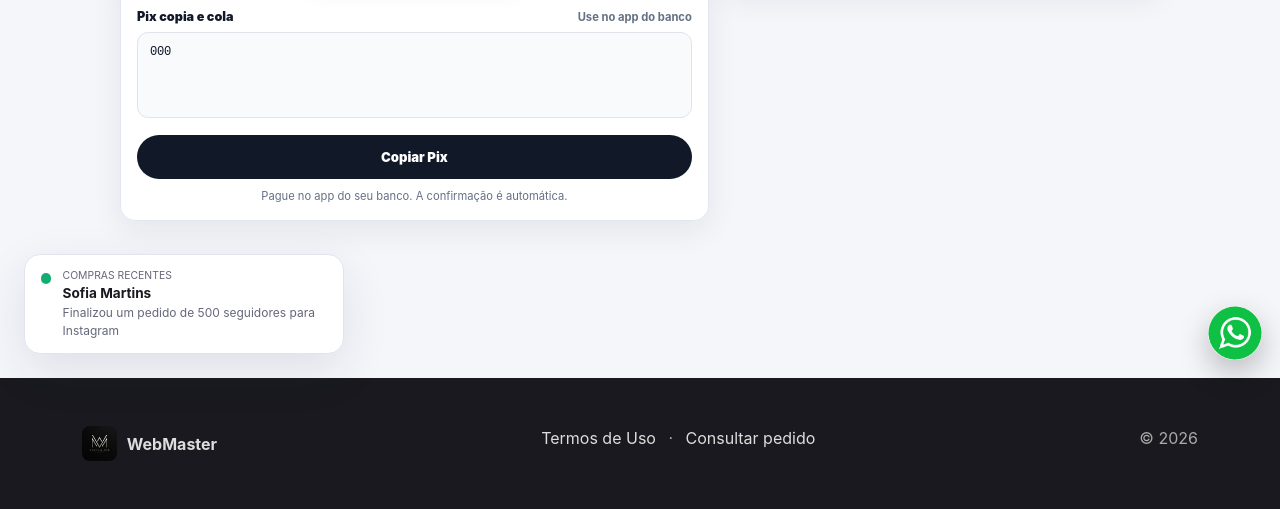
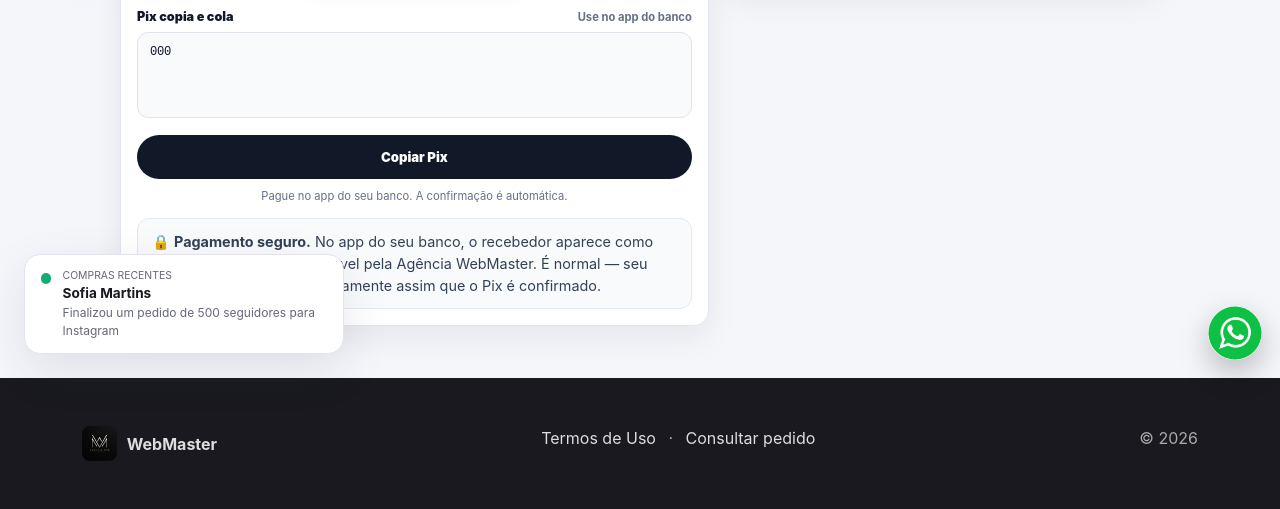
Before and after one commit to deividsh1/sistema-seguidores, a Django app: template templates/store/payment.html in a window 1280 px wide. Shown: the part 422-931 px from the top of the page. Run offline with Django 5.2, Linux system fonts and the light colour scheme; tables that the repository leaves empty hold one stand-in row (values such as "Sample post"); the template is opened without the code that fills it: values that come from a table or form of the project are taken from there, most other values are stand-ins (such as "Sample title", 1, 10 or a date in 2020); data that the repository does not hold is empty; some libraries are stand-ins or nearby versions.

Commit message:
Adiciona aviso de confianca sobre nome do recebedor no pagamento Pix

```diff
--- a/templates/store/payment.html
+++ b/templates/store/payment.html
@@ -61,6 +61,9 @@
             <p class="payment-v2-note">
               Pague no app do seu banco. A confirmação é automática.
             </p>
+            <div class="payment-v2-trust" style="margin-top:14px;padding:12px 14px;border:1px solid #e2e8f0;border-radius:12px;background:#f8fafc;font-size:0.9rem;line-height:1.5;color:#334155;">
+              🔒 <strong>Pagamento seguro.</strong> No app do seu banco, o recebedor aparece como <strong>Deivid Fagundes</strong>, responsável pela Agência WebMaster. É normal — seu pedido é liberado automaticamente assim que o Pix é confirmado.
+            </div>
 
           {% else %}
             <div class="payment-v2-state payment-v2-state-warning">
```
